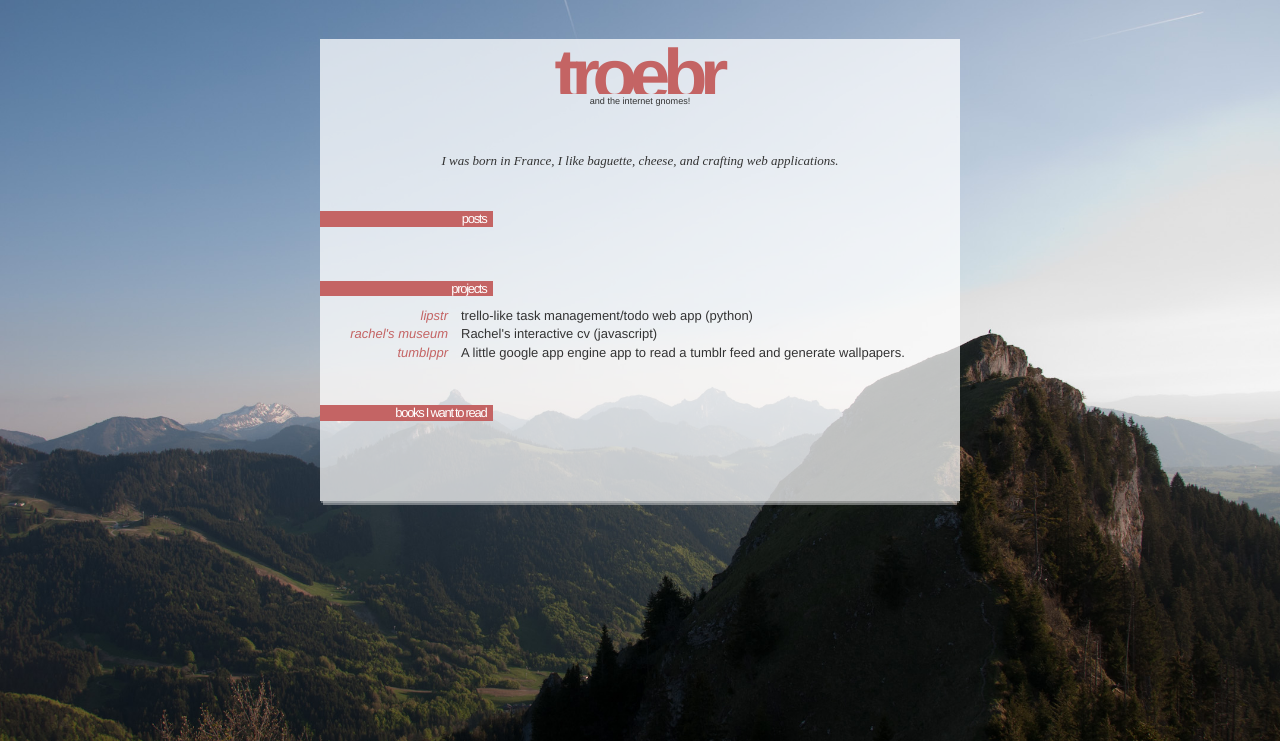
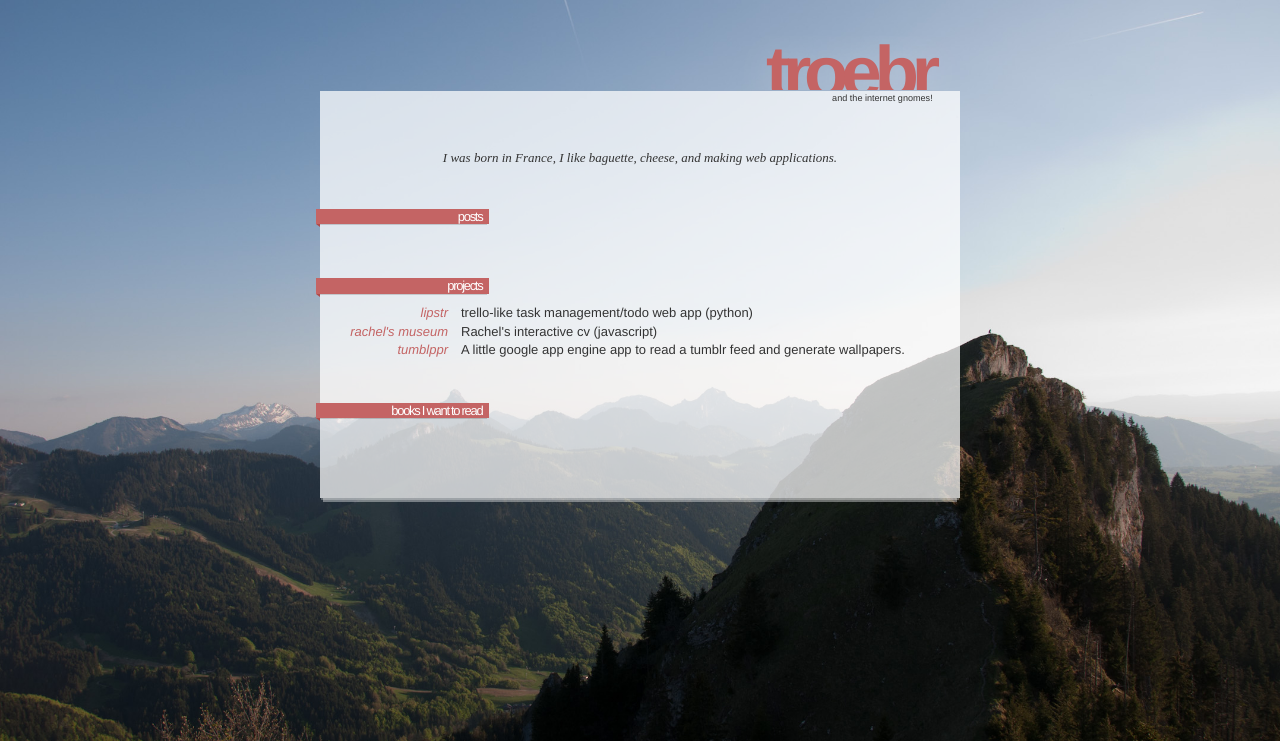
Before and after one commit to rcarton/troebr.net, a Flask app: template troebr/templates/index.html in a window 1280 px wide. Shown: the top 741 px of the page. Run offline with Flask 2, Linux system fonts and the light colour scheme; the template is opened without the code that fills it, so the values that code supplies are empty; style sheets or scripts are compiled from the project's sources; parts of the project's set-up code (start-up, migrations or seed data) failed here and were passed over; some libraries are stand-ins or nearby versions.

Commit message:
updated title style to reflect a better pseudo perspective:

```diff
--- a/troebr/static/less/style.less
+++ b/troebr/static/less/style.less
@@ -57,11 +57,14 @@ a {
 
 header {
     font-size: 0.35em;
-    text-align: center;
+    text-align: right;
 
     h1 {
         height: 6em;
         overflow: hidden;
+        padding-right: 3em;
+        top: -6.1em;
+        text-shadow: rgba(255, 255, 255, 0.23) 0px 0px 41px;
 
         position: relative;
         color: @red;
@@ -80,8 +83,9 @@ header {
     }
 
     .sub {
-        margin-top: -1.3em;
+        margin-top: -7.3em;
         font-size: 2em;
+        padding-right: 3em;
     }
 }
 
@@ -92,7 +96,7 @@ header {
     margin: 0 auto;
     position: relative;
     background: rgba(255, 255, 255, 0.73);
-    margin-top: 3em;
+    margin-top: 7em;
     padding-bottom: 2em;
     box-shadow: rgba(255, 255, 255, 0.28) 0px 3px 0px -1px, rgba(255, 255, 255, 0.38) 0px 7px 0px -3px;
 }
@@ -124,8 +128,23 @@ header {
         color: white;
         font-size: 1em;
         padding-right: .5em;
+        box-shadow: rgba(0, 0, 0, 0.15) 1px 4px 0px -3px;
+        margin-left: -4px;
+        position: relative;
     }
 
+    h1:before {
+        display: block;
+        width: 0px;
+        height: 0px;
+        border-style: solid;
+        border-width: 0 4px 3px 0;
+        border-color: transparent #AF4848 transparent transparent;
+        content: " ";
+        float: left;
+        bottom: -3px;
+        position: absolute
+    }
 
     section {
         /*border-left: 1px solid #C46464;*/
--- a/troebr/templates/index.html
+++ b/troebr/templates/index.html
@@ -2,7 +2,7 @@
 {% extends "layout.html" %}
 
 {% block body %}
-    <section id="abstract">I was born in France, I like baguette, cheese, and crafting web applications.</section>
+    <section id="abstract">I was born in France, I like baguette, cheese, and making web applications.</section>
 
 
 
```
